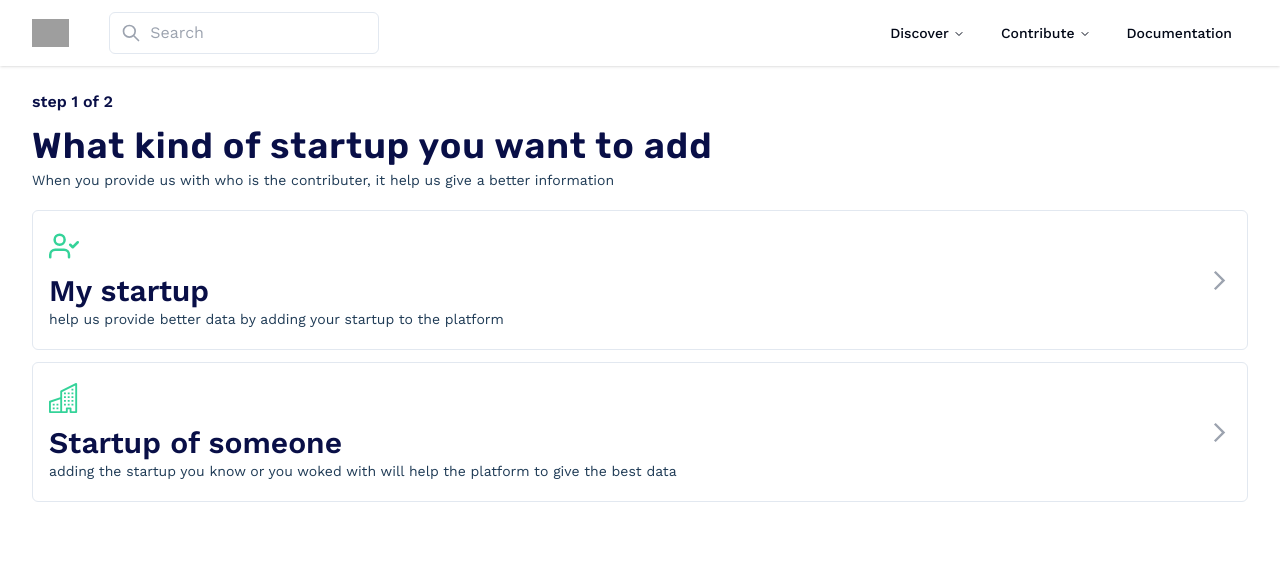
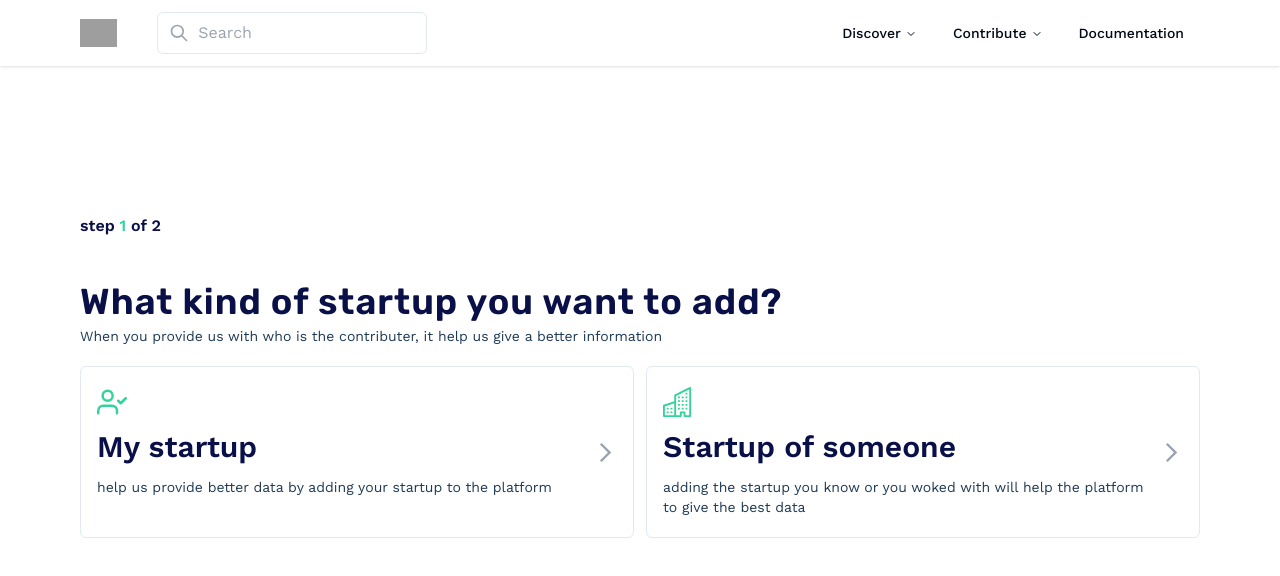
Before and after one commit to imad273/dz_startup_explorer, a Next.js app: page /contribute/add in a window 1280 px wide. Shown: the top 576 px of the page. Built offline with nearby package versions, Linux system fonts and the light colour scheme; grey boxes are pictures that could not be loaded.

Commit message:
update contribution form

```diff
--- a/src/app/contribute/add/page.tsx
+++ b/src/app/contribute/add/page.tsx
@@ -1,47 +1,79 @@
 "use client"
 
 import { useState } from "react"
-import ContributeForm from "@/components/contributeForms/contributeForm"
 import { FiUserCheck } from "react-icons/fi"
 import { BsBuildings } from "react-icons/bs"
 import { MdArrowForwardIos } from "react-icons/md"
+import { AiOutlineArrowLeft } from "react-icons/ai"
+import ContributeForm from "@/components/contributeForms/contributeForm"
 
 const page = () => {
   const [stepNumber, setStepNumber] = useState(1)
+  const [typeOfSubmit, setTypeOfSubmit] = useState<string>()
+
+  const nextStep = (type: string) => {
+    setTypeOfSubmit(type)
+    setStepNumber(stepNumber + 1)
+  }
 
   return (
-    <div className="container py-6">
-      <span className="font-semibold text-headingText">step {stepNumber} of 2</span>
-      <h2 className="pt-3 text-4xl font-semibold text-headingText">What kind of startup you want to add</h2>
+    <div className="container w-full flex items-center justify-center min-h-[80vh] py-6">
+      <div className="w-full">
+        <p className="pb-8 font-semibold text-headingText">step <span className="text-main">{stepNumber}</span> of 2</p>
+
+        <div>
+          {stepNumber === 1 ?
+            <>
+              <div>
+                <h2 className="pt-3 text-4xl font-semibold text-headingText">What kind of startup you want to add?</h2>
                 <p className="pt-1 text-sm text-text">When you provide us with who is the contributer, it help us give a better information</p>
-      <div className="flex flex-col gap-3 py-5">
-        <div className="flex items-center justify-between px-4 py-5 border rounded-md cursor-pointer">
-          <div>
-            <FiUserCheck size={30} className="text-emerald-400" />
-            <div className="pt-3">
+              </div>
+              <div className="grid gap-3 py-5 md:grid-cols-2">
+                <div onClick={() => nextStep("Mine")} className="flex items-center justify-between gap-3 px-4 py-5 duration-200 border rounded-md cursor-pointer hover:bg-gray-100">
+                  <div className="h-full">
+                    <FiUserCheck size={30} className="text-main" />
+                    <div className="flex flex-col justify-between pt-3">
                       <h3 className="text-3xl font-semibold text-headingText">My startup</h3>
-              <p className="text-sm text-text">help us provide better data by adding your startup to the platform</p>
+                      <p className="pt-3 text-sm text-text">help us provide better data by adding your startup to the platform</p>
                     </div>
                   </div>
                   <div>
-            <MdArrowForwardIos size={23} className="text-gray-400"/>
+                    <MdArrowForwardIos size={23} className="text-gray-400" />
                   </div>
                 </div>
-        <div className="flex items-center justify-between px-4 py-5 border rounded-md cursor-pointer">
-          <div>
-            <BsBuildings size={30} className="text-emerald-400" />
-            <div className="pt-3">
+
+                <div onClick={() => nextStep("someoneElse")} className="flex items-center justify-between gap-3 px-4 py-5 duration-200 border rounded-md cursor-pointer hover:bg-gray-100">
+                  <div className="h-full">
+                    <BsBuildings size={30} className="text-main" />
+                    <div className="flex flex-col justify-between pt-3">
                       <h3 className="text-3xl font-semibold text-headingText">Startup of someone</h3>
-              <p className="text-sm text-text">adding the startup you know or you woked with will help the platform to give the best data</p>
+                      <p className="pt-3 text-sm text-text">adding the startup you know or you woked with will help the platform to give the best data</p>
                     </div>
                   </div>
                   <div>
-            <MdArrowForwardIos size={23} className="text-gray-400"/>
+                    <MdArrowForwardIos size={23} className="text-gray-400" />
                   </div>
                 </div>
               </div>
-
-      {/* <ContributeForm /> */}
+            </>
+            :
+            stepNumber === 2 &&
+            <>
+              <div>
+                <button className="flex items-center gap-2" onClick={() => setStepNumber(1)}>
+                  <AiOutlineArrowLeft />
+                  <span>
+                    back
+                  </span>
+                </button>
+                <h2 className="pt-2 text-4xl font-semibold text-headingText">Please, Give us the information we need</h2>
+                <p className="pt-1 text-sm text-text">Our team will review the information you provide us to insure that it's correct, we will notify you via email when we accept your proposal.</p>
+              </div>
+              <ContributeForm />
+            </>
+          }
+        </div>
+      </div>
     </div>
   )
 }
--- a/src/components/contributeForms/contributeForm.tsx
+++ b/src/components/contributeForms/contributeForm.tsx
@@ -30,9 +30,7 @@ const contributeForm = () => {
   }
 
   return (
-    <div className='container flex items-center justify-center min-h-[85vh]'>
-      <div className='w-5/6'>
-        <h2 className='mb-12 text-4xl font-bold text-center text-headingText'>Request To add</h2>
+    <div className='w-full pt-6'>
       <Form {...form}>
         <form onSubmit={form.handleSubmit(submit)}>
           <FormField
@@ -69,7 +67,6 @@ const contributeForm = () => {
         </form>
       </Form>
     </div>
-    </div>
   )
 }
 
--- a/tailwind.config.js
+++ b/tailwind.config.js
@@ -6,20 +6,23 @@ module.exports = {
     './components/**/*.{ts,tsx}',
     './app/**/*.{ts,tsx}',
     './src/**/*.{ts,tsx}',
-	],
+  ],
   theme: {
     container: {
       center: true,
-      padding: "2rem",
-      screens: {
-        "2xl": "1400px",
+      padding: {
+        DEFAULT: '1rem',
+        sm: '1.5rem',
+        md: '1.5rem',
+        lg: '3.5rem',
+        xl: '5rem',
       },
     },
     extend: {
       colors: {
         headingText: "#090f47",
         text: "#1e3a55",
-        main: "#FF0080",
+        main: "#34d399",
         border: "hsl(var(--border))",
         input: "hsl(var(--input))",
         ring: "hsl(var(--ring))",
```
Lines whose indentation alone changed are shown as unchanged.
